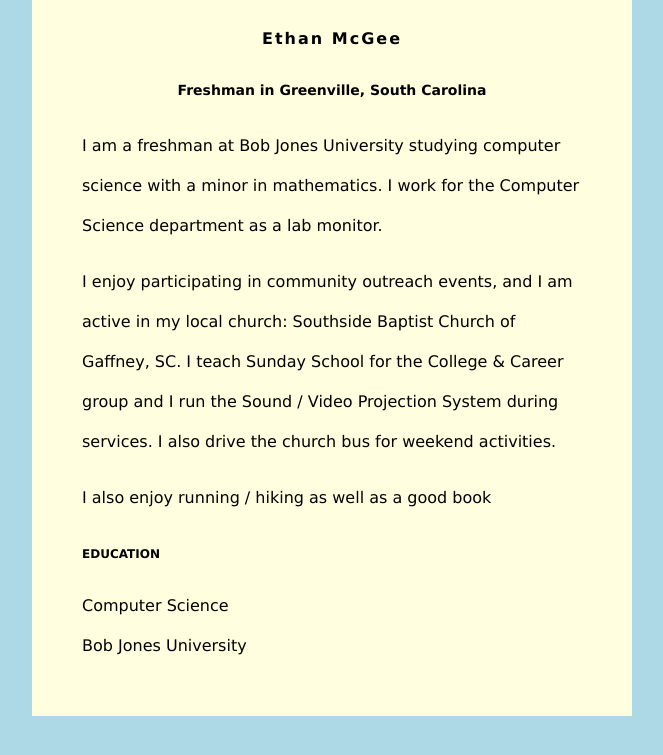
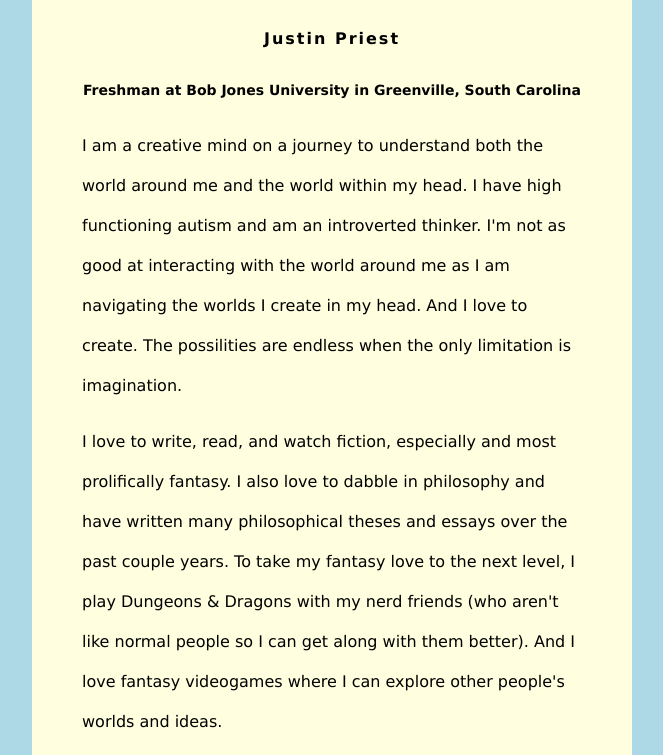
Before and after one commit to JustJustin874/JustJustin, a plain HTML site: page index.html in a window 1280 px wide. Shown: the top 755 px of the page, without its empty margins (308-971 px from the left). Drawn offline with Linux system fonts and the light colour scheme.

Commit message:
Update index.html

```diff
--- a/index.html
+++ b/index.html
@@ -30,19 +30,19 @@
 </head>
 <body>
     <div id="content">
-        <h1>Ethan McGee</h1>
-        <h2>Freshman in Greenville, South Carolina</h2>
+        <h1>Justin Priest</h1>
+        <h2>Freshman at Bob Jones University in Greenville, South Carolina</h2>
 
-         <p>I am a freshman at Bob Jones University studying computer science with a minor in mathematics. I work for the Computer Science department as a lab monitor.</p>
+         <p> I am a creative mind on a journey to understand both the world around me and the world within my head. I have high functioning autism and am an introverted thinker. I'm not as good at interacting with the world around me as I am navigating the worlds I create in my head. And I love to create. The possilities are endless when the only limitation is imagination.</p>
          <p>
-            I enjoy participating in community outreach events, and I am active in my local church: Southside Baptist Church of Gaffney, SC.  I teach Sunday School for the College &amp; Career group and I run the Sound / Video Projection System during services.  I also drive the church bus for weekend activities.
+            I love to write, read, and watch fiction, especially and most prolifically fantasy. I also love to dabble in philosophy and have written many philosophical theses and essays over the past couple years. To take my fantasy love to the next level, I play Dungeons & Dragons with my nerd friends (who aren't like normal people so I can get along with them better). And I love fantasy videogames where I can explore other people's worlds and ideas.
          </p>
          <p>
-            I also enjoy running / hiking as well as a good book
+            I also love my family. I've never been the best at socializing or even reading social cues, but through the help of my family, especially my intelligent, loving mother, I've been able to study and learn social interactions to a point where I can communicate more than effectively with others. And I won't forget my dad, once an actor and speech major, as well as a part-time editor, who has helped me immensely in how to speak and how to write. He was also the one who introduced me to my love of fantasy.
          </p>
 
         <h3>EDUCATION</h3>
-        Computer Science<br>
+        English (Creative Writing)<br>
         Bob Jones University
     </div>
 
```
